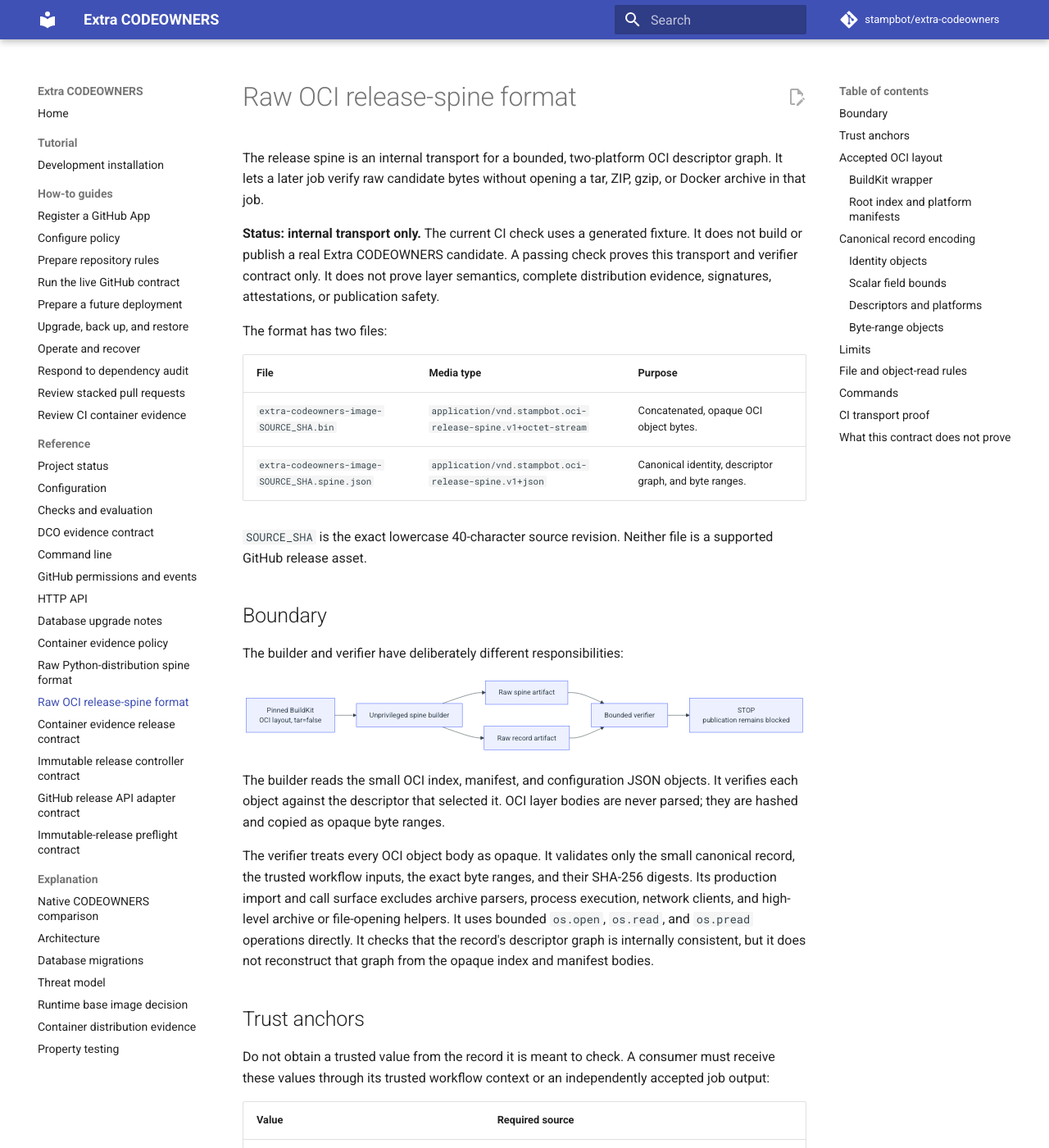
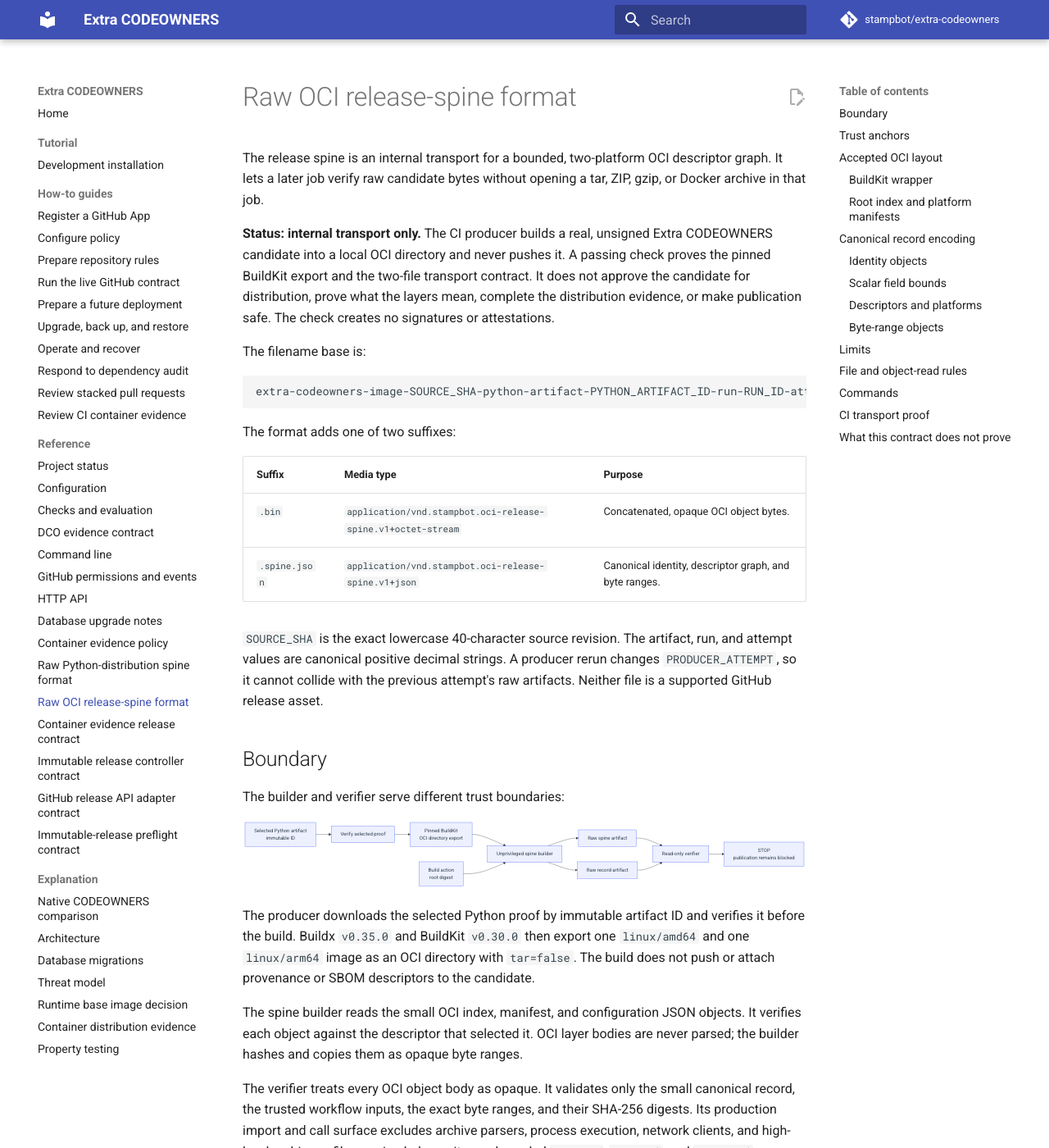
Before and after one commit to stampbot/extra-codeowners, an MkDocs documentation site: the page built from docs/reference/release-spine-format.md, in a window 1280 px wide and 1400 px high. Shown: the whole window at 82% size. Built offline with MkDocs 1.6.1 and Material for MkDocs 9.7.7, drawn with Linux system fonts in a browser that asks for light colours; comment, search, counter and statistics services are not loaded; some of the changed text lies outside the part shown.

Commit message:
security: build release spine from real OCI output (#61)
Replace the synthetic fixture with a pinned, two-platform BuildKit directory export of the selected Python distribution. Bind both raw artifacts to the source, Python artifact, workflow run, and producer attempt before a read-only consumer verifies them.

Keep the transport unprivileged and publication blocked; this proves the bounded OCI byte path, not release readiness.

Signed-off-by: Danny Sauer <github@dannysauer.com>

````diff
--- a/docs/reference/release-spine-format.md
+++ b/docs/reference/release-spine-format.md
@@ -4,40 +4,58 @@ The release spine is an internal transport for a bounded, two-platform OCI
 descriptor graph. It lets a later job verify raw candidate bytes without
 opening a tar, ZIP, gzip, or Docker archive in that job.
 
-**Status: internal transport only.** The current CI check uses a generated
-fixture. It does not build or publish a real Extra CODEOWNERS candidate. A
-passing check proves this transport and verifier contract only. It does not
-prove layer semantics, complete distribution evidence, signatures,
-attestations, or publication safety.
+**Status: internal transport only.** The CI producer builds a real, unsigned
+Extra CODEOWNERS candidate into a local OCI directory and never pushes it. A
+passing check proves the pinned BuildKit export and the two-file transport
+contract. It does not approve the candidate for distribution, prove what the
+layers mean, complete the distribution evidence, or make publication safe. The
+check creates no signatures or attestations.
 
-The format has two files:
+The filename base is:
 
-| File | Media type | Purpose |
+```text
+extra-codeowners-image-SOURCE_SHA-python-artifact-PYTHON_ARTIFACT_ID-run-RUN_ID-attempt-PRODUCER_ATTEMPT
+```
+
+The format adds one of two suffixes:
+
+| Suffix | Media type | Purpose |
 | --- | --- | --- |
-| `extra-codeowners-image-SOURCE_SHA.bin` | `application/vnd.stampbot.oci-release-spine.v1+octet-stream` | Concatenated, opaque OCI object bytes. |
-| `extra-codeowners-image-SOURCE_SHA.spine.json` | `application/vnd.stampbot.oci-release-spine.v1+json` | Canonical identity, descriptor graph, and byte ranges. |
+| `.bin` | `application/vnd.stampbot.oci-release-spine.v1+octet-stream` | Concatenated, opaque OCI object bytes. |
+| `.spine.json` | `application/vnd.stampbot.oci-release-spine.v1+json` | Canonical identity, descriptor graph, and byte ranges. |
 
-`SOURCE_SHA` is the exact lowercase 40-character source revision. Neither file
-is a supported GitHub release asset.
+`SOURCE_SHA` is the exact lowercase 40-character source revision. The artifact,
+run, and attempt values are canonical positive decimal strings. A producer
+rerun changes `PRODUCER_ATTEMPT`, so it cannot collide with the previous
+attempt's raw artifacts. Neither file is a supported GitHub release asset.
 
 ## Boundary
 
-The builder and verifier have deliberately different responsibilities:
+The builder and verifier serve different trust boundaries:
 
 ```mermaid
 flowchart LR
-    A[Pinned BuildKit<br>OCI layout, tar=false] --> B[Unprivileged spine builder]
-    B --> C[Raw spine artifact]
-    B --> D[Raw record artifact]
-    C --> E[Bounded verifier]
-    D --> E
-    E --> F[STOP<br>publication remains blocked]
+    A[Selected Python artifact<br>immutable ID] --> B[Verify selected proof]
+    B --> C[Pinned BuildKit<br>OCI directory export]
+    C --> D[Unprivileged spine builder]
+    E[Build action<br>root digest] --> D
+    D --> F[Raw spine artifact]
+    D --> G[Raw record artifact]
+    F --> H[Read-only verifier]
+    G --> H
+    H --> I[STOP<br>publication remains blocked]
 ```
 
-The builder reads the small OCI index, manifest, and configuration JSON
+The producer downloads the selected Python proof by immutable artifact ID and
+verifies it before the build. Buildx `v0.35.0` and BuildKit `v0.30.0` then
+export one `linux/amd64` and one `linux/arm64` image as an OCI directory with
+`tar=false`. The build does not push or attach provenance or SBOM descriptors
+to the candidate.
+
+The spine builder reads the small OCI index, manifest, and configuration JSON
 objects. It verifies each object against the descriptor that selected it. OCI
-layer bodies are never parsed; they are hashed and copied as opaque byte
-ranges.
+layer bodies are never parsed; the builder hashes and copies them as opaque
+byte ranges.
 
 The verifier treats every OCI object body as opaque. It validates only the
 small canonical record, the trusted workflow inputs, the exact byte ranges,
@@ -57,25 +75,26 @@ independently accepted job output:
 | Value | Required source |
 | --- | --- |
 | Repository ID and name | GitHub workflow context. |
-| Source revision and release version | Accepted release inputs and checked-out revision. |
+| Workflow run ID | GitHub workflow context. |
+| Successful producer attempt | The raw producer's `GITHUB_RUN_ATTEMPT`, forwarded as a job output. |
+| Source revision and project version | `GITHUB_SHA` and the version in the checked-out `pyproject.toml`. |
 | Workflow path, ref, and workflow SHA | GitHub workflow context. |
 | Candidate registry, repository, and source-bound tag | The candidate-build plan. |
-| Root OCI index digest | The pinned BuildKit or build-action digest output. Never `record.index.digest`. |
+| Root OCI index digest | The pinned build action's `digest` output. Never `record.index.digest`. |
 | Python proof artifact ID and provider/archive SHA-256 | The accepted Python distribution job outputs. |
 | Application wheel and selection-record SHA-256 values | The accepted Python distribution job outputs. |
 | Record and spine artifact SHA-256 values | The two raw upload-action outputs. |
 
-The root digest is the candidate anchor. The builder requires the trusted
-digest to equal the one descriptor in BuildKit's wrapper `index.json`. The
-standalone verifier independently requires `record.index.digest` to equal that
-same trusted value.
+The root digest is the candidate anchor. CI takes it directly from the pinned
+`docker/build-push-action` output, never from `index.json` or the spine record.
+The builder requires that digest to equal the one descriptor in BuildKit's
+wrapper `index.json`. The standalone verifier then requires
+`record.index.digest` to equal the same out-of-band value.
 
-In the current CI transport check, the root digest comes from the synthetic
-fixture generator. That proves the cross-job interface, not a real BuildKit
-candidate. CI does not yet exercise compatibility with an actual BuildKit
-`v0.30.0` `tar=false` layout. A future candidate workflow must replace the
-fixture value with the digest returned by its pinned build action and add that
-real-layout compatibility proof.
+The CI job exercises the real BuildKit `v0.30.0` `tar=false` directory dialect.
+Synthetic layouts remain in the unit suite because they let tests supply
+hostile layer bytes and malformed descriptor graphs without teaching a
+production consumer to parse an archive.
 
 GitHub raw-artifact SHA-256 values are 64 lowercase hexadecimal characters.
 OCI descriptor digests include the `sha256:` prefix.
@@ -92,13 +111,19 @@ The top-level directory contains exactly:
 blobs/
   sha256/
 index.json
+ingest/
 oci-layout
 ```
+
+The pinned BuildKit directory exporter leaves the local content store's empty
+`ingest/` root alongside the OCI Image Layout. The builder requires a real,
+empty directory there. A missing, linked, non-directory, or nonempty ingest
+root fails closed.
 
 `oci-layout` contains only `imageLayoutVersion: "1.0.0"`. `blobs` contains only
 the `sha256` directory, and that directory contains exactly the lowercase
 digest-named objects reachable from the selected graph. Missing blobs, orphan
-blobs, links, multiply linked files, and extra entries fail closed.
+blobs, links, multiply linked files, and extra entries also fail closed.
 
 ### BuildKit wrapper
 
@@ -176,6 +201,7 @@ The top-level object has exactly these fields:
 | `schema_version` | Integer `1`. |
 | `media_type` | `application/vnd.stampbot.oci-release-spine.v1+json`. |
 | `repository` | Repository identity object. |
+| `run` | Workflow run ID and successful producer attempt. |
 | `source` | Source revision and version object. |
 | `workflow` | Workflow path, ref, and SHA object. |
 | `candidate` | Candidate registry, repository, and tag object. |
@@ -190,15 +216,16 @@ The top-level object has exactly these fields:
 | Object | Exact fields |
 | --- | --- |
 | `repository` | `id`, `name` |
+| `run` | `id`, `attempt` |
 | `source` | `revision`, `version` |
 | `workflow` | `path`, `ref`, `sha` |
 | `candidate` | `registry`, `repository`, `tag` |
 | `python_distribution` | `artifact_id`, `artifact_sha256`, `wheel_sha256`, `selection_record_sha256` |
 | `spine` | `filename`, `media_type`, `size`, `sha256` |
 
-Repository and artifact IDs are canonical positive decimal strings no greater
-than `2^63 - 1`. The version has exactly three non-negative integer parts. The
-candidate tag is exactly `release-candidate-SOURCE_SHA`.
+Repository, run, attempt, and artifact IDs are canonical positive decimal
+strings no greater than `2^63 - 1`. The version has exactly three non-negative
+integer parts. The candidate tag is exactly `release-candidate-SOURCE_SHA`.
 
 The workflow path is under `.github/workflows/` and ends in `.yml` or `.yaml`.
 The workflow ref is exactly
@@ -218,6 +245,8 @@ complete value must contain ASCII characters only.
 | `media_type` | Exact record media type | Exact value |
 | `repository.id` | Positive canonical decimal string | 19 characters and `2^63 - 1` |
 | `repository.name` | ASCII `OWNER/REPOSITORY`; letters, digits, `_`, `.`, and `-` | 512 characters |
+| `run.id` | Positive canonical decimal string | 19 characters and `2^63 - 1` |
+| `run.attempt` | Positive canonical decimal string | 19 characters and `2^63 - 1` |
 | `source.revision` | Lowercase hexadecimal string | 40 characters exactly |
 | `source.version` | ASCII `MAJOR.MINOR.PATCH` without leading zeroes | 64 characters |
 | `workflow.path` | ASCII `.github/workflows/NAME.yml` or `.yaml` | 512 characters |
@@ -230,7 +259,7 @@ complete value must contain ASCII characters only.
 | `python_distribution.artifact_sha256` | Lowercase hexadecimal provider/archive digest | 64 characters exactly |
 | `python_distribution.wheel_sha256` | Lowercase hexadecimal wheel digest | 64 characters exactly |
 | `python_distribution.selection_record_sha256` | Lowercase hexadecimal record digest | 64 characters exactly |
-| `spine.filename` | Exact `extra-codeowners-image-SOURCE_SHA.bin` | 255 characters |
+| `spine.filename` | Exact filename base and `.bin` suffix listed above | 255 characters |
 | `spine.media_type` | Exact spine media type | Exact value |
 | `spine.sha256` | Lowercase hexadecimal raw-file digest | 64 characters exactly |
 | `spine.size` | Integer from 1 through 2 GiB; boolean is rejected | 2 GiB |
@@ -338,7 +367,8 @@ publishes a spine.
 ## Commands
 
 Both production scripts use only the Python standard library. Inspect their
-complete interfaces with:
+complete interfaces from the repository root on a POSIX system with Python
+3.12 or newer:
 
 ```bash
 python .github/scripts/build_release_spine.py --help
@@ -352,19 +382,31 @@ standard error and exits non-zero.
 
 ## CI transport proof
 
-The CI producer uploads the record and spine as two separate
+The CI producer has only `contents: read`. It downloads the selected Python
+distribution by immutable ID, verifies the proof, and supplies that directory
+as the Dockerfile's read-only named build context. A pinned QEMU image supplies
+the `arm64` emulation. The pinned build action runs Buildx `v0.35.0` with
+BuildKit `v0.30.0` and exports exactly `linux/amd64,linux/arm64` with
+`type=oci`, `tar=false`, `push=false`, `provenance=false`, and `sbom=false`.
+Its digest output is the trusted root digest.
+
+The producer uploads the spine and record as two separate
 `actions/upload-artifact@v7` artifacts with `archive: false`. It does not set an
-artifact name: in raw mode, the source filename is the artifact name. The
-producer exports each immutable artifact ID, each raw provider digest, and the
-synthetic root index digest.
+artifact name: in raw mode, the source filename is the artifact name. The job
+exports each immutable artifact ID, each raw provider digest, the root digest,
+the workflow run ID, and the successful producer attempt.
 
 The consumer downloads each artifact separately by ID with
 `actions/download-artifact@v8`, `skip-decompress: true`, and
 `digest-mismatch: error`. It then runs the standalone verifier with the
 out-of-band digests, trusted workflow identity, and internally consistent
-record graph. Both jobs have only `contents: read`; they have no secret,
-environment, OpenID Connect, package, attestation, release, or other write
-authority.
+record graph. The consumer gets the producer attempt from the producer's job
+output instead of substituting its own attempt during a consumer-only rerun.
+It has no Docker setup, socket, archive parser, or publication client. Both
+jobs declare only `contents: read`. Neither receives repository secrets or a
+GitHub environment, and neither requests an OpenID Connect token or package,
+attestation, release, or repository write permission. The producer's only
+write path is its run-scoped upload of the two raw artifacts.
 
 ## What this contract does not prove
 
@@ -376,13 +418,19 @@ A valid spine does not establish any of the following:
 - that configuration `rootfs.diff_ids` match layer contents
 - that a filesystem replay is safe or complete
 - that notices, licenses, SBOMs, or corresponding source are complete
-- that the selected Python proof is present inside each layer
+- that the spine alone proves the selected Python files are present in the
+  image layers
 - that a candidate was scanned or approved for release
 - that a signature, attestation, provenance statement, or transparency-log
   entry exists
 - that any registry, package, chart, GitHub release, or release asset may be
   published.
 
-Those remain separate gates. The tagged release workflow remains structurally
-blocked. Container-evidence source completeness remains false, and
+Those remain separate gates. Issue
+[#32](https://github.com/stampbot/extra-codeowners/issues/32) still tracks the
+retained release/evidence binding and future consumer handoff. The tagged
+release workflow remains structurally blocked by issue
+[#28](https://github.com/stampbot/extra-codeowners/issues/28). Container-evidence
+source completeness remains false while issue
+[#18](https://github.com/stampbot/extra-codeowners/issues/18) is open, and
 `distribution_approval.approved` must remain false.
````
Also changed, not shown: other parts of docs/reference/release-spine-format.md (+1 -1 lines), .compliance/README.md (+3 -2 lines), CHANGELOG.md (+2 -1 lines), docs/explanation/container-distribution-evidence.md (+23 -18 lines), docs/reference/container-evidence-release-contract.md (+4 -2 lines), 6 other files.
